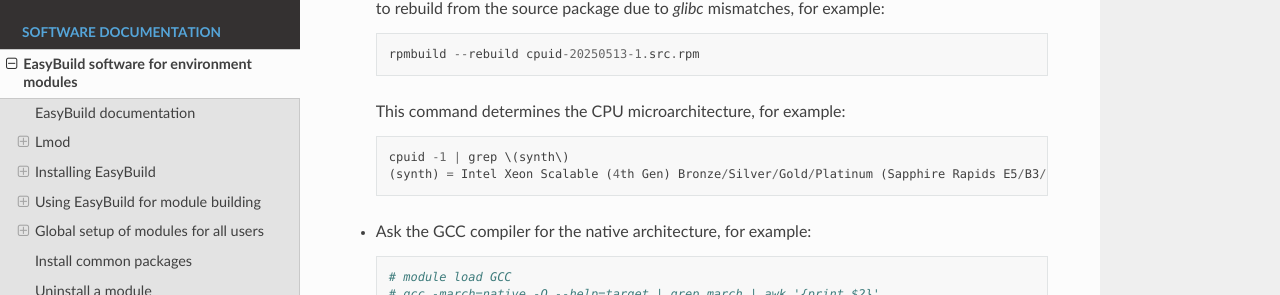
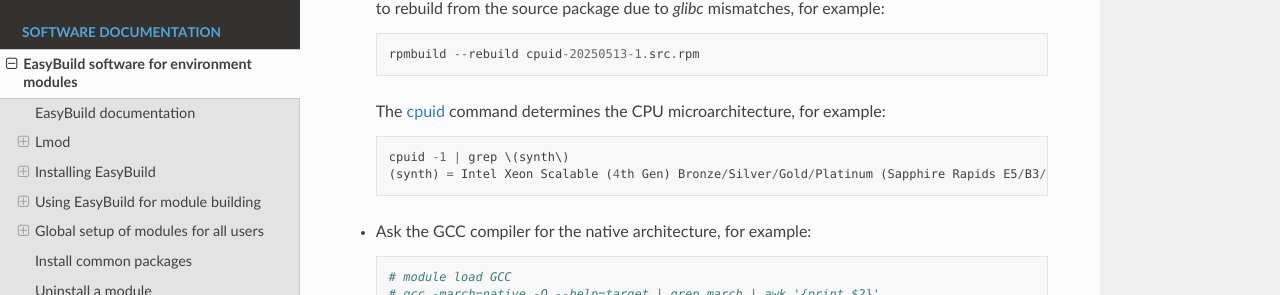
Before and after one commit to OleHolmNielsen/Niflheim_system, a Sphinx documentation site: the page built from docs/EasyBuild_modules.rst, in a window 1280 px wide and 900 px high, scrolled down 9780 px. Shown: the part 156-451 px from the top of the window. Built offline with Sphinx 7.4.7 and the Read the Docs theme 3.1.0, drawn with Linux system fonts in a browser that asks for light colours.

Commit message:
Minor edit

```diff
--- a/docs/EasyBuild_modules.rst
+++ b/docs/EasyBuild_modules.rst
@@ -403,7 +403,7 @@
 
     rpmbuild --rebuild cpuid-20250513-1.src.rpm
 
-  This command determines the CPU microarchitecture, for example::
+  The cpuid_ command determines the CPU microarchitecture, for example::
 
    cpuid -1 | grep \(synth\)
    (synth) = Intel Xeon Scalable (4th Gen) Bronze/Silver/Gold/Platinum (Sapphire Rapids E5/B3/S3) {Golden Cove}, Intel 7
```
